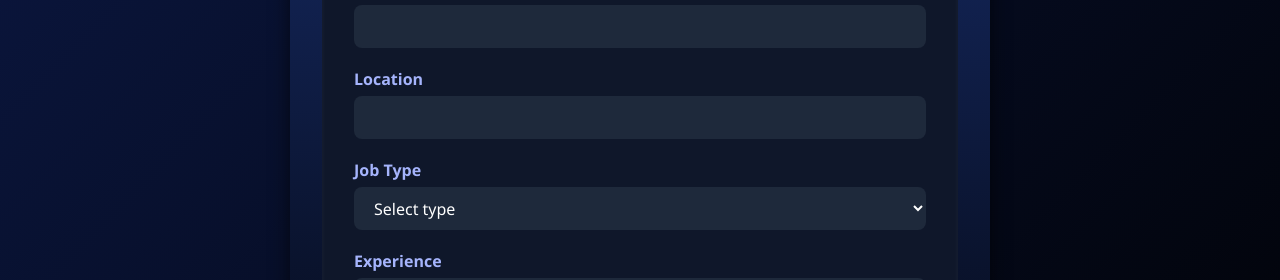
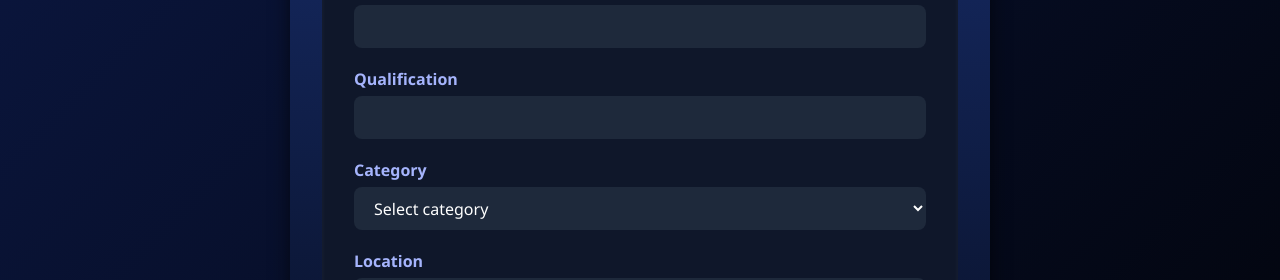
Before and after one commit to P-MUGILVANNAN/fiit-admin, a React (Vite) app: page /jobs/add in a window 1280 px wide. Shown: the part 641-921 px from the top of the page. Built offline with nearby package versions, Linux system fonts and the light colour scheme.

Commit message:
modify the job section

```diff
--- a/src/pages/AddJob.jsx
+++ b/src/pages/AddJob.jsx
@@ -1,4 +1,3 @@
-// src/pages/AddJob.jsx
 import React, { useState } from "react";
 import axios from "axios";
 import "../styles/AddJob.css";
@@ -11,6 +10,8 @@ function AddJob() {
     title: "",
     description: "",
     skills: "",
+    qualification: "",
+    category: "",
     location: "",
     salary: "",
     jobType: "",
@@ -29,6 +30,8 @@ function AddJob() {
     if (!formData.title.trim()) temp.title = "Job title is required";
     if (!formData.description.trim()) temp.description = "Description is required";
     if (!formData.skills.trim()) temp.skills = "At least 1 skill is required";
+    if (!formData.qualification.trim()) temp.qualification = "Qualification is required";
+    if (!formData.category.trim()) temp.category = "Category is required";
     if (!formData.location.trim()) temp.location = "Location is required";
     if (!formData.jobType.trim()) temp.jobType = "Job type is required";
     if (!formData.experience.trim()) temp.experience = "Experience is required";
@@ -58,15 +61,9 @@ function AddJob() {
       const token = localStorage.getItem("token");
 
       const data = new FormData();
-      data.append("companyName", formData.companyName);
-      data.append("title", formData.title);
-      data.append("description", formData.description);
-      data.append("location", formData.location);
-      data.append("salary", formData.salary);
-      data.append("jobType", formData.jobType);
-      data.append("experience", formData.experience);
-      if (formData.companyImage) data.append("companyImage", formData.companyImage);
-      data.append("skills", formData.skills);
+      Object.keys(formData).forEach((key) => {
+        if (formData[key]) data.append(key, formData[key]);
+      });
 
       await axios.post(`${API_BASE}/jobs`, data, {
         headers: {
@@ -81,6 +78,8 @@ function AddJob() {
         title: "",
         description: "",
         skills: "",
+        qualification: "",
+        category: "",
         location: "",
         salary: "",
         jobType: "",
@@ -100,9 +99,7 @@ function AddJob() {
     <div className="jobform-container">
       <h2>Add New Job</h2>
 
-      {submitted && (
-        <div className="alert-success">✅ Job posted successfully!</div>
-      )}
+      {submitted && <div className="alert-success">✅ Job posted successfully!</div>}
 
       <form onSubmit={handleSubmit}>
         {/* Company name */}
@@ -155,6 +152,47 @@ function AddJob() {
             className={errors.skills ? "is-invalid" : ""}
           />
           {errors.skills && <div className="invalid-feedback">{errors.skills}</div>}
+        </div>
+
+        {/* Qualification */}
+        <div className="form-group">
+          <label>Qualification</label>
+          <input
+            type="text"
+            name="qualification"
+            value={formData.qualification}
+            onChange={handleChange}
+            className={errors.qualification ? "is-invalid" : ""}
+          />
+          {errors.qualification && (
+            <div className="invalid-feedback">{errors.qualification}</div>
+          )}
+        </div>
+
+        {/* Category */}
+        <div className="form-group">
+          <label>Category</label>
+          <select
+            name="category"
+            value={formData.category}
+            onChange={handleChange}
+            className={errors.category ? "is-invalid" : ""}
+          >
+            <option value="">Select category</option>
+            <option value="Networking">Networking</option>
+            <option value="Linux">Linux</option>
+            <option value="AWS">AWS</option>
+            <option value="Accounts">Accounts</option>
+            <option value="Developer">Developer</option>
+            <option value="Designer">Designer</option>
+            <option value="DevOps">DevOps</option>
+            <option value="Testing">Testing</option>
+            <option value="Data Analyst">Data Analyst</option>
+            <option value="Data Scientist">Data Scientist</option>
+          </select>
+          {errors.category && (
+            <div className="invalid-feedback">{errors.category}</div>
+          )}
         </div>
 
         {/* Location */}
--- a/src/pages/EditJob.jsx
+++ b/src/pages/EditJob.jsx
@@ -15,6 +15,8 @@ function EditJob() {
     title: "",
     description: "",
     skills: "",
+    qualification: "",
+    category: "",
     location: "",
     salary: "",
     jobType: "",
@@ -38,6 +40,8 @@ function EditJob() {
           title: data.title || "",
           description: data.description || "",
           skills: data.skills ? data.skills.join(",") : "",
+          qualification: data.qualification || "",
+          category: data.category || "",
           location: data.location || "",
           salary: data.salary || "",
           jobType: data.jobType || "",
@@ -140,6 +144,30 @@ function EditJob() {
         </div>
 
         <div className="form-group">
+          <label>Qualification</label>
+          <input
+            type="text"
+            name="qualification"
+            placeholder="Enter qualification"
+            value={formData.qualification}
+            onChange={handleChange}
+            required
+          />
+        </div>
+
+        <div className="form-group">
+          <label>Category</label>
+          <input
+            type="text"
+            name="category"
+            placeholder="Enter category"
+            value={formData.category}
+            onChange={handleChange}
+            required
+          />
+        </div>
+
+        <div className="form-group">
           <label>Location</label>
           <input
             type="text"
--- a/src/pages/JobDetails.jsx
+++ b/src/pages/JobDetails.jsx
@@ -81,19 +81,10 @@ const JobDetails = () => {
         <p><span>Location:</span> {job.location}</p>
         <p><span>Type:</span> {job.jobType || job.type}</p>
         <p><span>Salary:</span> ₹ {job.salary?.toLocaleString()}</p>
+        <p><span>Category:</span> {job.category}</p>
+        <p><span>Qualification:</span> {job.qualification}</p>
         <p><span>Description:</span> {job.description}</p>
       </div>
-
-      {job.requirements?.length > 0 && (
-        <div className="job-requirements">
-          <h4>Requirements</h4>
-          <ul>
-            {job.requirements.map((req, idx) => (
-              <li key={idx}>{req}</li>
-            ))}
-          </ul>
-        </div>
-      )}
 
       <div className="job-actions">
         <button
```
